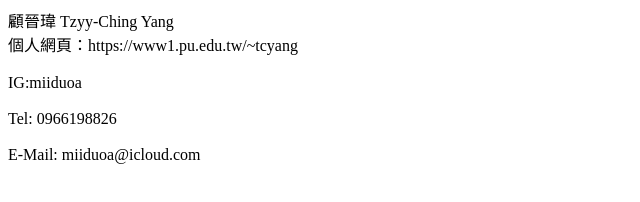
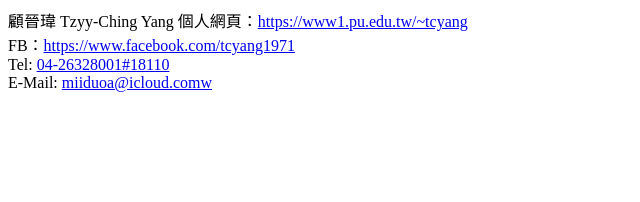
Before and after one commit to Miiduoa/aboutme, a plain HTML site: page about.html in a window 1280 px wide. Shown: the whole page, without its empty margins (0-640 px from the left). Drawn offline with Linux system fonts and the light colour scheme.

Commit message:
version 3: Hyperlink

```diff
--- a/about.html
+++ b/about.html
@@ -17,17 +17,14 @@
 
 </h2>Tzyy-Ching Yang</h2>
 
-<br>
-個人網頁：https://www1.pu.edu.tw/~tcyang<br>
+個人網頁：<a href="https://www1.pu.edu.tw/~tcyang">https://www1.pu.edu.tw/~tcyang</a><br>
 
+FB：<a href="https://www.facebook.com/tcyang1971"
+target="_blank">https://www.facebook.com/tcyang1971</a><br>
 
-<br>IG:miiduoa<br>
+Tel: <a href="tel:0426328001,18110">04-26328001#18110</a><br>
 
-
-<br>Tel: 0966198826<br>
-
-
-<br>E-Mail: miiduoa@icloud.com<br>
+E-Mail: <a href="mailto:tcyang@pu.edu.tw">miiduoa@icloud.comw</a><br>
 
 </body>
 
```
